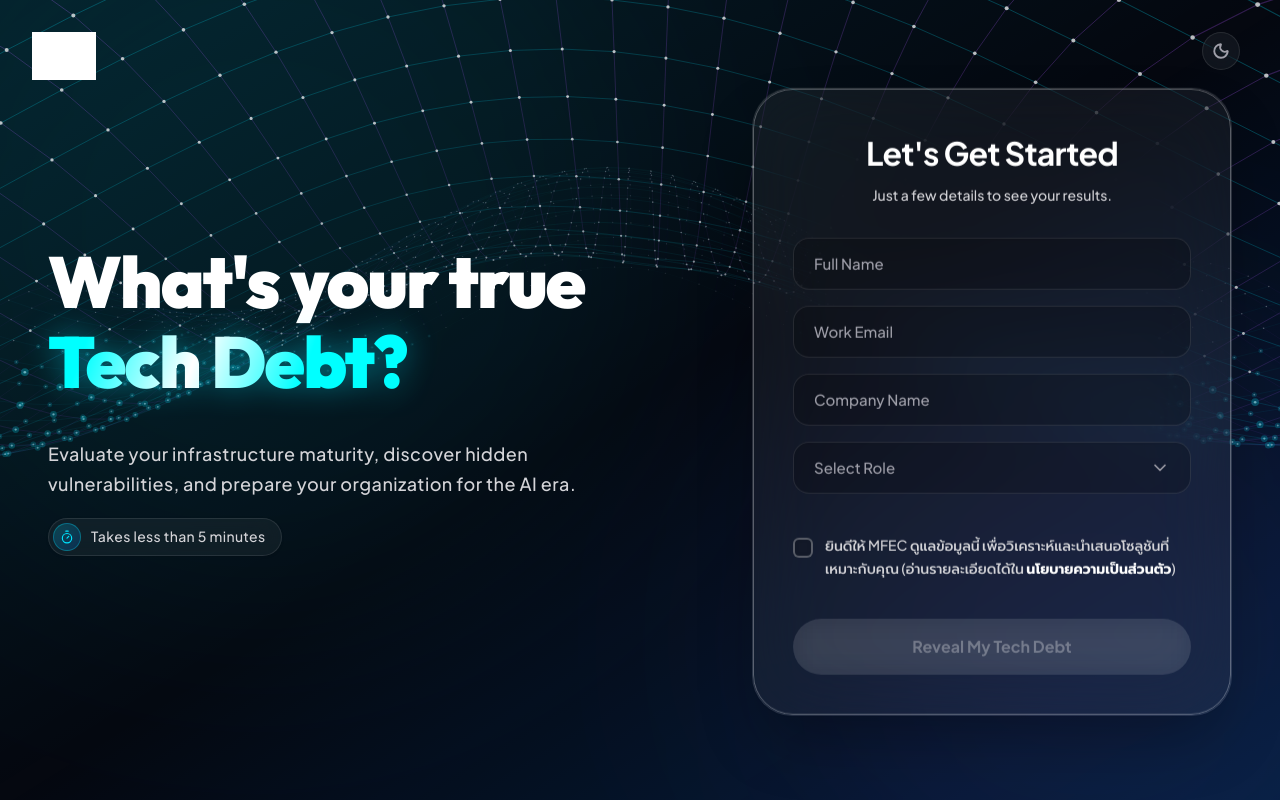
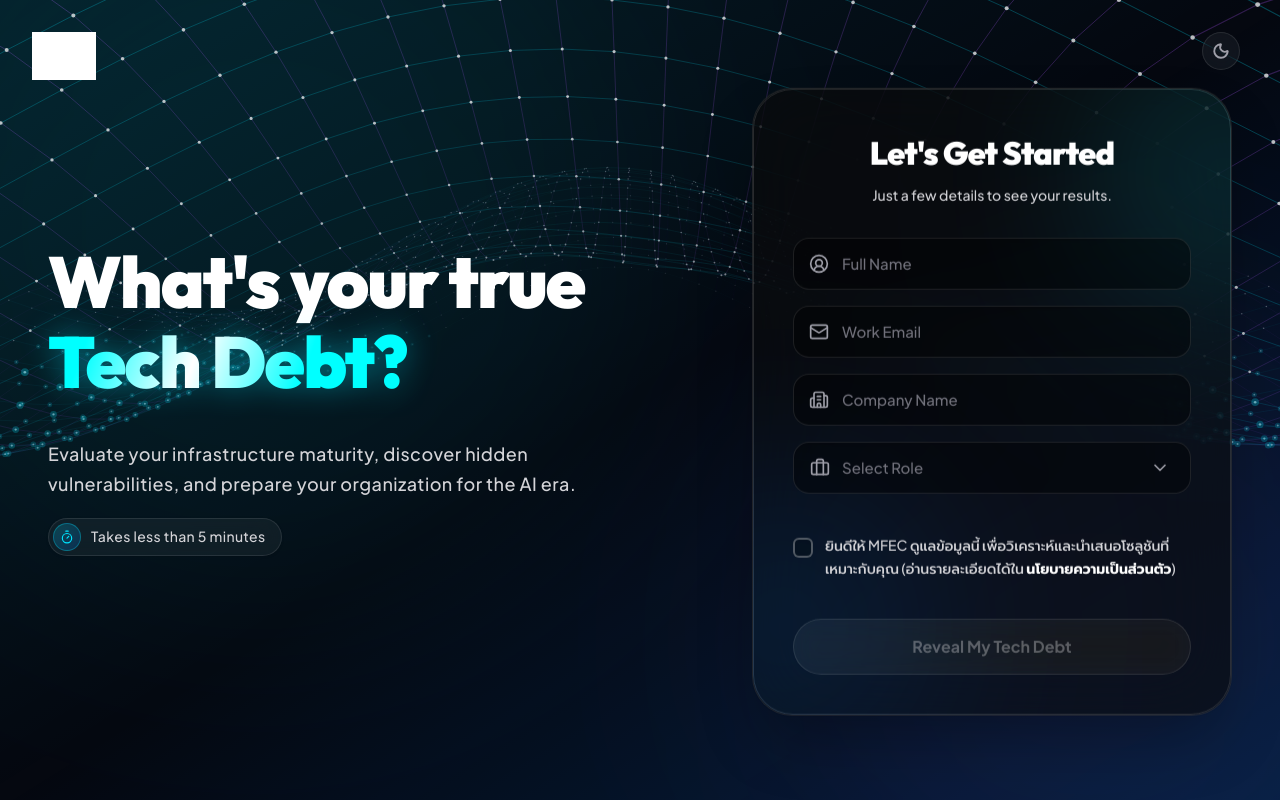
Before and after one commit to saereu-ps/tech-debt-assessment, a React (Vite) app: page / in a window 1280 px wide. Built offline with nearby package versions, Linux system fonts and the light colour scheme; grey boxes are pictures that could not be loaded.

Commit message:
Ultra-modern form redesign with glowing blobs, input icons, and glass button

```diff
--- a/src/components/LandingPage.tsx
+++ b/src/components/LandingPage.tsx
@@ -112,24 +112,37 @@ const LandingPage: React.FC<LandingPageProps> = ({ onStart }) => {
               rotateX: { duration: 0.8, ease: "easeOut", delay: 0.1 },
               y: { duration: 8, repeat: Infinity, ease: "easeInOut" } // Infinite float, slower
             }}
-            className="w-full max-w-[480px] flex flex-col gap-6 relative p-8 md:p-10 rounded-[40px] border border-white/20 dark:border-white/10 shadow-[0_32px_64px_-12px_rgba(0,0,0,0.3)] bg-white/40 dark:bg-white/5 backdrop-blur-[40px] overflow-hidden"
+            className="w-full max-w-[480px] flex flex-col gap-6 relative p-8 md:p-10 rounded-[40px] border border-white/20 dark:border-white/10 shadow-[0_32px_64px_-12px_rgba(0,0,0,0.3)] bg-white/40 dark:bg-[#0a0a0a]/60 backdrop-blur-[40px] overflow-hidden"
           >
+            {/* Animated Glowing Orbs Background */}
+            <motion.div
+              animate={{ scale: [1, 1.2, 1], x: [0, 50, 0], y: [0, 30, 0] }}
+              transition={{ duration: 10, repeat: Infinity, ease: "easeInOut" }}
+              className="absolute -top-10 -right-10 w-48 h-48 bg-[#00e5ff] rounded-full mix-blend-screen filter blur-[80px] opacity-30 dark:opacity-20 pointer-events-none"
+            />
+            <motion.div
+              animate={{ scale: [1, 1.5, 1], x: [0, -40, 0], y: [0, -50, 0] }}
+              transition={{ duration: 12, repeat: Infinity, ease: "easeInOut", delay: 2 }}
+              className="absolute -bottom-10 -left-10 w-48 h-48 bg-[#0077ff] rounded-full mix-blend-screen filter blur-[80px] opacity-30 dark:opacity-20 pointer-events-none"
+            />
+
             {/* Subtle inner highlight for the 3D glass effect */}
             <div className="absolute inset-0 rounded-[40px] border border-white/30 pointer-events-none mix-blend-overlay"></div>
 
             <div className="relative z-10 text-center mb-2">
-              <h2 className="text-[28px] md:text-[32px] font-bold text-zinc-900 dark:text-white tracking-tight">Let's Get Started</h2>
-              <p className="text-[14px] text-zinc-700 dark:text-zinc-300 mt-2 font-medium">Just a few details to see your results.</p>
+              <h2 className="text-[28px] md:text-[32px] font-outfit font-black text-zinc-900 dark:text-white tracking-tight">Let's Get Started</h2>
+              <p className="text-[14px] text-zinc-600 dark:text-zinc-300 mt-2 font-medium">Just a few details to see your results.</p>
             </div>
 
             <div className="flex flex-col gap-4 relative z-10">
 
               {/* Name Input */}
-              <motion.div initial={{ opacity: 0, x: 20 }} animate={{ opacity: 1, x: 0 }} transition={{ delay: 0.3, duration: 0.5 }} className="w-full">
+              <motion.div initial={{ opacity: 0, x: 20 }} animate={{ opacity: 1, x: 0 }} transition={{ delay: 0.3, duration: 0.5 }} className="w-full relative group">
+                <UserCircle2 className="absolute left-4 top-1/2 -translate-y-1/2 w-5 h-5 text-zinc-400 group-focus-within:text-[#00e5ff] transition-colors z-10" />
                 <input
                   type="text"
                   id="nameInput"
-                  className="w-full h-[52px] px-5 rounded-2xl bg-white/50 dark:bg-black/20 border border-white/40 dark:border-white/10 focus:border-[#00e5ff] dark:focus:border-[#00e5ff] focus:bg-white/60 dark:focus:bg-black/40 outline-none text-[15px] font-medium text-zinc-900 dark:text-white placeholder-zinc-500 dark:placeholder-zinc-400 transition-all duration-300 shadow-inner"
+                  className="w-full h-[52px] pl-12 pr-5 rounded-2xl bg-white/50 dark:bg-black/40 border border-zinc-200 dark:border-white/10 focus:border-[#00e5ff] dark:focus:border-[#00e5ff] focus:ring-1 focus:ring-[#00e5ff]/50 outline-none text-[15px] font-medium text-zinc-900 dark:text-white placeholder-zinc-500 transition-all duration-300 shadow-inner hover:border-zinc-300 dark:hover:border-white/20"
                   placeholder="Full Name"
                   value={name}
                   onChange={(e) => setName(e.target.value)}
@@ -138,11 +151,12 @@ const LandingPage: React.FC<LandingPageProps> = ({ onStart }) => {
               </motion.div>
 
               {/* Email Input */}
-              <motion.div initial={{ opacity: 0, x: 20 }} animate={{ opacity: 1, x: 0 }} transition={{ delay: 0.4, duration: 0.5 }} className="w-full">
+              <motion.div initial={{ opacity: 0, x: 20 }} animate={{ opacity: 1, x: 0 }} transition={{ delay: 0.4, duration: 0.5 }} className="w-full relative group">
+                <Mail className="absolute left-4 top-1/2 -translate-y-1/2 w-5 h-5 text-zinc-400 group-focus-within:text-[#00e5ff] transition-colors z-10" />
                 <input
                   type="email"
                   id="emailInput"
-                  className="w-full h-[52px] px-5 rounded-2xl bg-white/50 dark:bg-black/20 border border-white/40 dark:border-white/10 focus:border-[#00e5ff] dark:focus:border-[#00e5ff] focus:bg-white/60 dark:focus:bg-black/40 outline-none text-[15px] font-medium text-zinc-900 dark:text-white placeholder-zinc-500 dark:placeholder-zinc-400 transition-all duration-300 shadow-inner"
+                  className="w-full h-[52px] pl-12 pr-5 rounded-2xl bg-white/50 dark:bg-black/40 border border-zinc-200 dark:border-white/10 focus:border-[#00e5ff] dark:focus:border-[#00e5ff] focus:ring-1 focus:ring-[#00e5ff]/50 outline-none text-[15px] font-medium text-zinc-900 dark:text-white placeholder-zinc-500 transition-all duration-300 shadow-inner hover:border-zinc-300 dark:hover:border-white/20"
                   placeholder="Work Email"
                   value={email}
                   onChange={(e) => setEmail(e.target.value)}
@@ -151,11 +165,12 @@ const LandingPage: React.FC<LandingPageProps> = ({ onStart }) => {
               </motion.div>
 
               {/* Organization Input */}
-              <motion.div initial={{ opacity: 0, x: 20 }} animate={{ opacity: 1, x: 0 }} transition={{ delay: 0.5, duration: 0.5 }} className="w-full">
+              <motion.div initial={{ opacity: 0, x: 20 }} animate={{ opacity: 1, x: 0 }} transition={{ delay: 0.5, duration: 0.5 }} className="w-full relative group">
+                <Building2 className="absolute left-4 top-1/2 -translate-y-1/2 w-5 h-5 text-zinc-400 group-focus-within:text-[#00e5ff] transition-colors z-10" />
                 <input
                   type="text"
                   id="companyInput"
-                  className="w-full h-[52px] px-5 rounded-2xl bg-white/50 dark:bg-black/20 border border-white/40 dark:border-white/10 focus:border-[#00e5ff] dark:focus:border-[#00e5ff] focus:bg-white/60 dark:focus:bg-black/40 outline-none text-[15px] font-medium text-zinc-900 dark:text-white placeholder-zinc-500 dark:placeholder-zinc-400 transition-all duration-300 shadow-inner"
+                  className="w-full h-[52px] pl-12 pr-5 rounded-2xl bg-white/50 dark:bg-black/40 border border-zinc-200 dark:border-white/10 focus:border-[#00e5ff] dark:focus:border-[#00e5ff] focus:ring-1 focus:ring-[#00e5ff]/50 outline-none text-[15px] font-medium text-zinc-900 dark:text-white placeholder-zinc-500 transition-all duration-300 shadow-inner hover:border-zinc-300 dark:hover:border-white/20"
                   placeholder="Company Name"
                   value={company}
                   onChange={(e) => setCompany(e.target.value)}
@@ -168,14 +183,15 @@ const LandingPage: React.FC<LandingPageProps> = ({ onStart }) => {
                 <div
                   ref={dropdownRef}
                   onClick={() => setIsDropdownOpen(!isDropdownOpen)}
-                  className="relative flex items-center h-[52px] w-full px-5 rounded-2xl bg-white/50 dark:bg-black/20 border border-white/40 dark:border-white/10 transition-all duration-300 cursor-pointer shadow-inner hover:border-white/30"
-                  style={{ borderColor: isDropdownOpen ? '#00e5ff' : undefined, backgroundColor: isDropdownOpen ? 'rgba(0,0,0,0.4)' : undefined }}
+                  className="relative flex items-center h-[52px] w-full pl-12 pr-5 rounded-2xl bg-white/50 dark:bg-black/40 border border-zinc-200 dark:border-white/10 transition-all duration-300 cursor-pointer shadow-inner hover:border-zinc-300 dark:hover:border-white/20 group"
+                  style={{ borderColor: isDropdownOpen ? '#00e5ff' : undefined, boxShadow: isDropdownOpen ? '0 0 0 1px rgba(0,229,255,0.5) inset' : undefined }}
                 >
-                  <span className={`w-full text-[15px] font-medium truncate ${role ? 'text-zinc-900 dark:text-white' : 'text-zinc-500 dark:text-zinc-400'}`}>
+                  <Briefcase className={`absolute left-4 top-1/2 -translate-y-1/2 w-5 h-5 transition-colors z-10 ${isDropdownOpen ? 'text-[#00e5ff]' : 'text-zinc-400 group-hover:text-zinc-500 dark:group-hover:text-zinc-300'}`} />
+                  <span className={`w-full text-[15px] font-medium truncate ${role ? 'text-zinc-900 dark:text-white' : 'text-zinc-500'}`}>
                     {role || "Select Role"}
                   </span>
                   <motion.div animate={{ rotate: isDropdownOpen ? 180 : 0 }} className="absolute right-5">
-                    <ChevronDown className="w-5 h-5 text-zinc-500 dark:text-zinc-400 shrink-0" />
+                    <ChevronDown className={`w-5 h-5 transition-colors ${isDropdownOpen ? 'text-[#00e5ff]' : 'text-zinc-400'}`} />
                   </motion.div>
                 </div>
 
@@ -244,8 +260,8 @@ const LandingPage: React.FC<LandingPageProps> = ({ onStart }) => {
               className={`
                 w-full h-[56px] rounded-full font-bold text-[16px] flex items-center justify-center gap-2 transition-all duration-300 mt-4 relative z-10 overflow-hidden group
                 ${isFormValid
-                  ? 'bg-zinc-900 dark:bg-white text-white dark:text-black hover:scale-[1.02] active:scale-[0.98] shadow-[0_10px_30px_-10px_rgba(0,229,255,0.6)] animate-pulse hover:animate-none'
-                  : 'bg-zinc-900/10 dark:bg-white/10 text-zinc-500 dark:text-white/30 cursor-not-allowed backdrop-blur-md'}
+                  ? 'bg-gradient-to-r from-[#00e5ff] to-[#0077ff] text-white hover:scale-[1.02] active:scale-[0.98] shadow-[0_10px_30px_-10px_rgba(0,229,255,0.6)] animate-pulse hover:animate-none'
+                  : 'bg-white/10 dark:bg-white/5 text-zinc-400 dark:text-white/30 cursor-not-allowed backdrop-blur-md border border-zinc-200 dark:border-white/10'}
               `}
             >
               <span>Reveal My Tech Debt</span>
```
